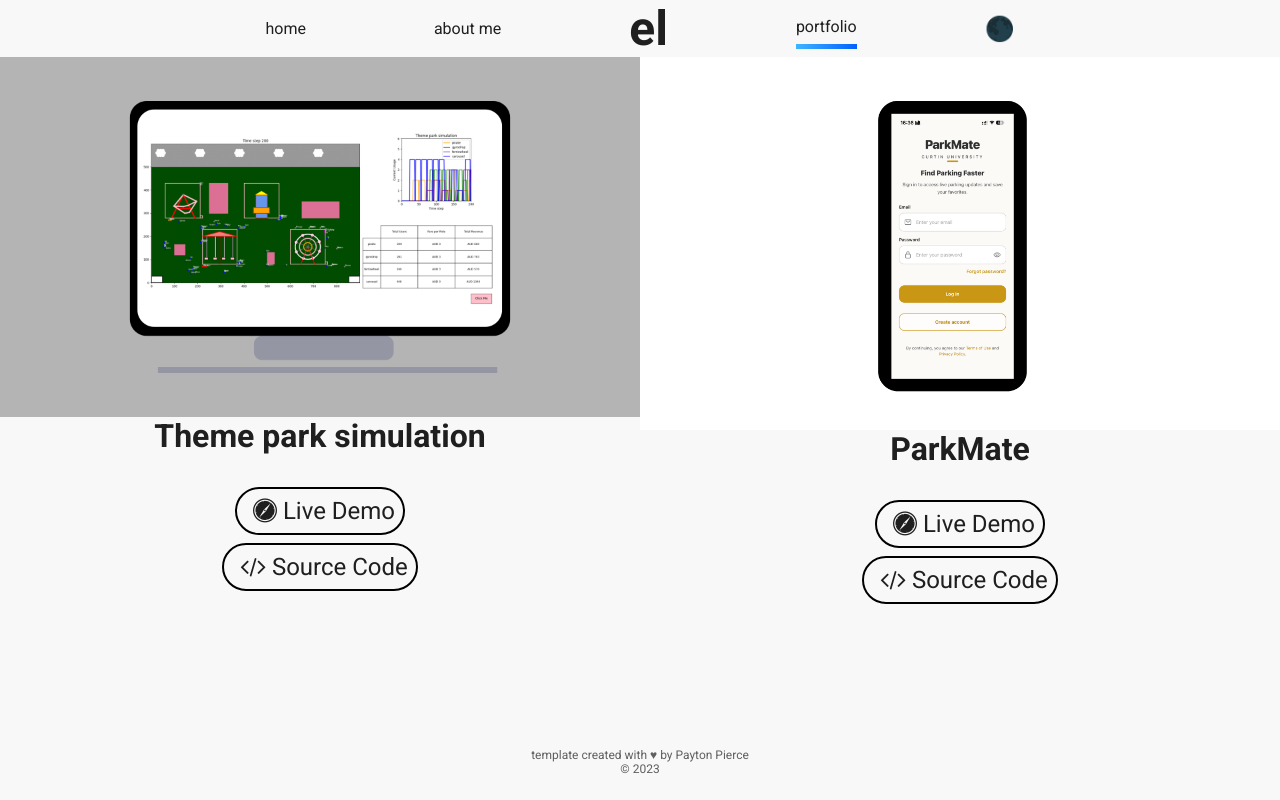
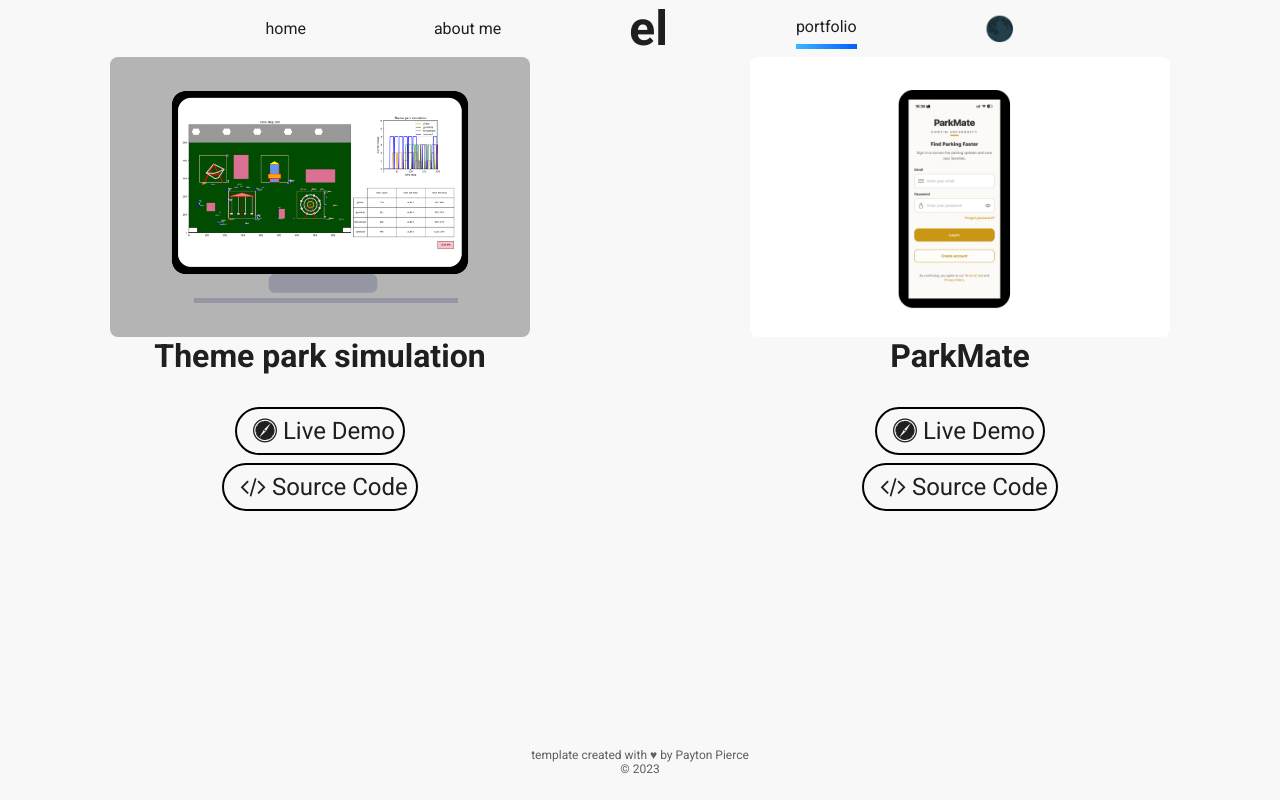
Before and after one commit to unbee-lee/portfolio, a React (Create React App) app: page /portfolio in a window 1280 px wide. Built offline with nearby package versions, Linux system fonts and the light colour scheme; the HTML template or start-up script is replaced by a standard one.

Commit message:
Fix portfolio thumbnail sizing

```diff
--- a/src/components/portfolio/PortfolioBlock.js
+++ b/src/components/portfolio/PortfolioBlock.js
@@ -6,7 +6,17 @@
    const {image, live, source, title} = props;
    return (
       <Box display={'flex'} flexDirection={'column'} justifyContent={'center'} alignItems={'center'}>
-         <Box component={'img'} src={image} alt={'mockup'}/>
+         <Box
+            component={'img'}
+            src={image}
+            alt={`${title} project thumbnail`}
+            sx={{
+               width: {xs: '85vw', sm: '420px'},
+               height: {xs: '220px', sm: '280px'},
+               objectFit: 'cover',
+               borderRadius: '8px'
+            }}
+         />
          <h1 style={{fontSize: '2rem'}}>{title}</h1>
          <Box className={'portfolio'} display={'flex'} flexDirection={'column'} gap={'0.5rem'}
               alignItems={'center'} fontSize={'1.5rem'} py={'2rem'}>
```
